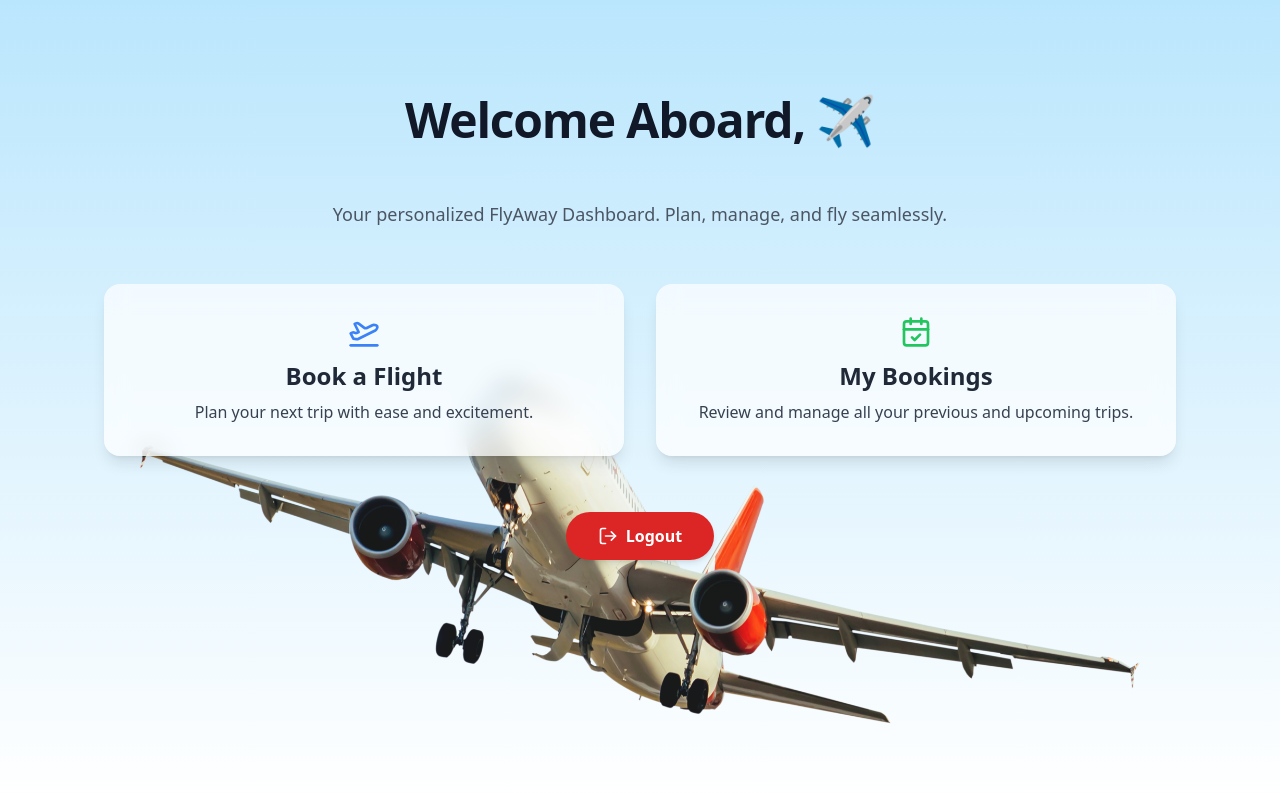
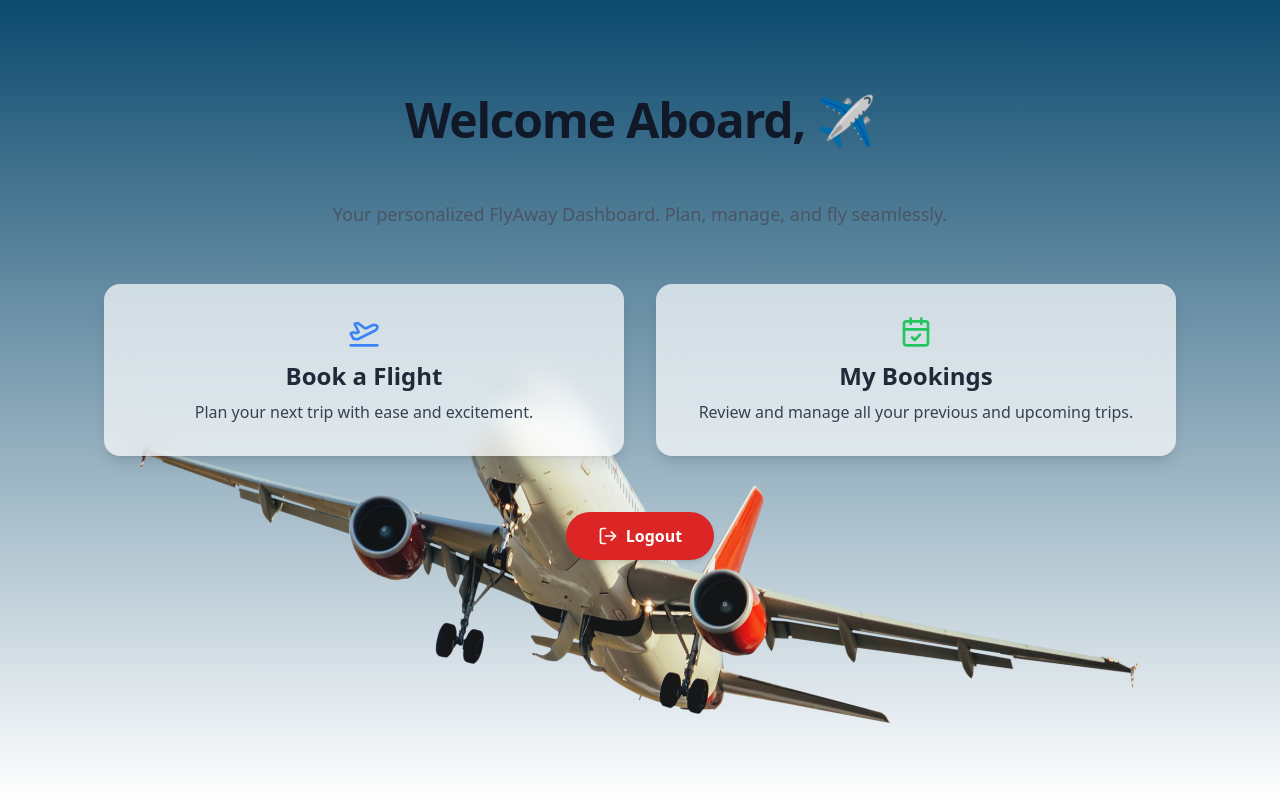
Before and after one commit to ssulochanaherath/flyaway_frontend, a React (Vite) app: page /dashboard in a window 1280 px wide. Shown: the top 800 px of the page. Built offline with nearby package versions, Linux system fonts and the light colour scheme.

Commit message:
few changes in dashboard

```diff
--- a/src/pages/Dashboard.tsx
+++ b/src/pages/Dashboard.tsx
@@ -33,7 +33,7 @@ const Dashboard: React.FC = () => {
     const planeTranslate = Math.min(scrollY * 0.6, 500);
 
     return (
-        <div className="min-h-screen bg-gradient-to-b from-sky-200 via-white to-white relative text-gray-800 overflow-x-hidden font-sans">
+        <div className="min-h-screen bg-gradient-to-b from-sky-900 via-white to-black relative text-gray-800 overflow-x-hidden font-sans">
             {/* Plane Animation */}
             <img
                 src={planeImg}
```
